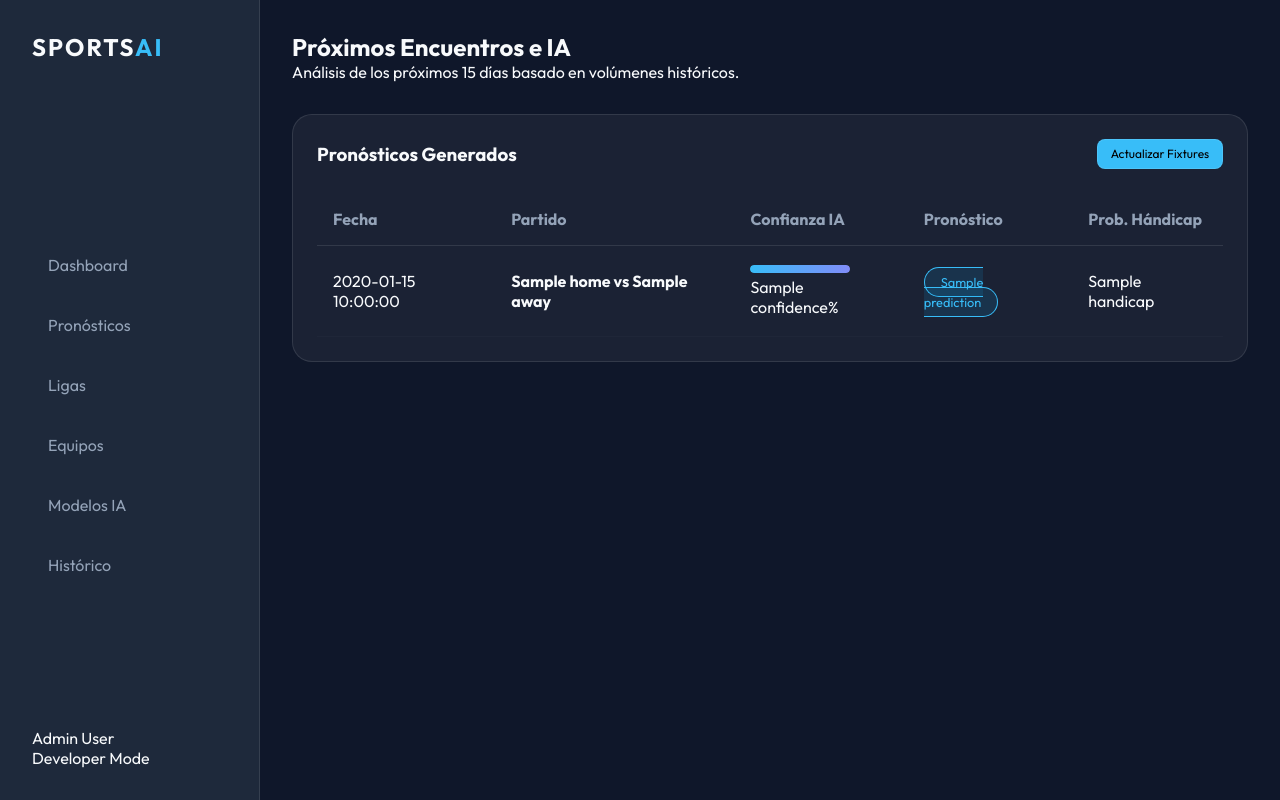
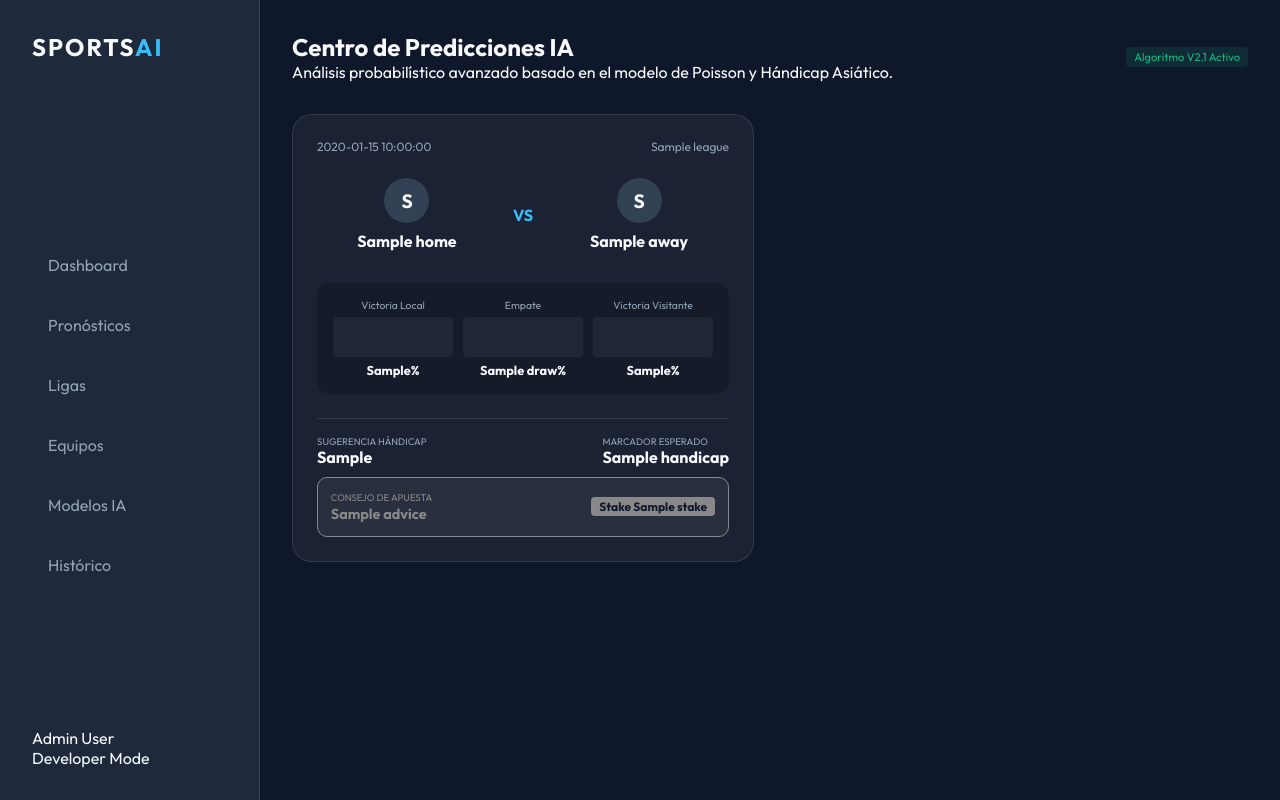
Before and after one commit to LeonVillada/sports_IA, a FastAPI app: template web/templates/pronosticos.html in a window 1280 px wide. Run offline with FastAPI, Linux system fonts and the light colour scheme; the template is opened without the code that fills it: most values are stand-ins (such as "Sample title", 1, 10 or a date in 2020).

Commit message:
ya comenzo a dar los primeros pronosticos

```diff
--- a/web/main.py
+++ b/web/main.py
@@ -13,7 +13,7 @@ sys.path.append(BASE_DIR)
 
 from scripts.db_manager import create_connection
 from scripts.poisson_model import calculate_team_strengths, predict_match
-from scripts.ingestion import download_and_import_massive
+from scripts.ingestion import sync_fixtures, download_and_import_massive
 
 app = FastAPI(title="Sports AI Service")
 
@@ -44,27 +44,38 @@ def get_db_stats():
     cursor = conn.cursor(dictionary=True)
     cursor.execute("USE sports_ai_db")
 
-    # Globales
-    cursor.execute("SELECT COUNT(*) as total FROM matches")
+    # Globales (Filtrados por las 5 grandes ligas)
+    cursor.execute("""
+        SELECT COUNT(*) as total
+        FROM matches m
+        JOIN leagues l ON m.league_id = l.id
+        WHERE l.name IN ('Premier League', 'La Liga', 'Bundesliga', 'Ligue 1', 'Serie A')
+    """)
     total_matches = cursor.fetchone()['total']
     cursor.execute("SELECT COUNT(*) as total FROM teams")
     total_teams = cursor.fetchone()['total']
 
-    # Desglose por liga
+    # Desglose por liga (Filtrado por las 5 grandes)
     cursor.execute("""
         SELECT l.name, COUNT(m.id) as match_count,
                ROUND(AVG(m.home_goals + m.away_goals), 2) as avg_goals
         FROM leagues l
         LEFT JOIN matches m ON l.id = m.league_id
+        WHERE l.name IN ('Premier League', 'La Liga', 'Bundesliga', 'Ligue 1', 'Serie A')
         GROUP BY l.id
+        ORDER BY match_count DESC
     """)
     leagues_data = cursor.fetchall()
+
+    # Calcular el máximo de partidos para las barras de progreso
+    max_matches = max([l['match_count'] for l in leagues_data]) if leagues_data else 100
 
     conn.close()
     return {
         "matches": total_matches,
         "teams": total_teams,
-        "leagues": leagues_data
+        "leagues": leagues_data,
+        "max_matches": max_matches
     }
 
 # --- RUTAS PRINCIPALES ---
@@ -73,8 +84,9 @@ async def index(request: Request):
     conn = create_connection()
     cursor = conn.cursor(dictionary=True)
     cursor.execute("USE sports_ai_db")
+    # Modificar la consulta para evitar duplicados y filtrar por las 5 grandes ligas
     query = """
-        SELECT m.date, l.name as league, t1.name as home, t2.name as away,
+        SELECT DISTINCT m.date, l.name as league, t1.name as home, t2.name as away,
                m.home_goals, m.away_goals,
                m.ht_home_goals, m.ht_away_goals,
                m.home_shots, m.away_shots,
@@ -90,6 +102,7 @@ async def index(request: Request):
         JOIN teams t1 ON m.home_team_id = t1.id
         JOIN teams t2 ON m.away_team_id = t2.id
         LEFT JOIN odds o ON m.id = o.match_id
+        WHERE l.name IN ('Premier League', 'La Liga', 'Bundesliga', 'Ligue 1', 'Serie A')
         ORDER BY m.date DESC LIMIT 20
     """
     cursor.execute(query)
@@ -100,29 +113,57 @@ async def index(request: Request):
 
 @app.get("/pronosticos")
 async def pronosticos(request: Request):
+    # Sincronización rápida de fixtures al entrar (opcional, para real-time)
+    thread = threading.Thread(target=sync_fixtures)
+    thread.start()
+
     conn = create_connection()
     cursor = conn.cursor(dictionary=True)
     cursor.execute("USE sports_ai_db")
-    cursor.execute("""
-        SELECT m.id, m.date, t1.name as home, t2.name as away, m.home_team_id, m.away_team_id
-        FROM matches m
-        JOIN teams t1 ON m.home_team_id = t1.id
-        JOIN teams t2 ON m.away_team_id = t2.id
-        WHERE m.home_goals IS NULL LIMIT 10
-    """)
-    future_matches = cursor.fetchall()
+
     strengths = calculate_team_strengths()
     predictions = []
+
     if strengths:
+        # Traer partidos próximos (scheduled) de las 5 ligas
+        cursor.execute("""
+            SELECT m.id, m.date, t1.name as home, t2.name as away, m.home_team_id, m.away_team_id, l.name as league
+            FROM matches m
+            JOIN teams t1 ON m.home_team_id = t1.id
+            JOIN teams t2 ON m.away_team_id = t2.id
+            JOIN leagues l ON m.league_id = l.id
+            WHERE m.status = 'scheduled'
+            ORDER BY m.date ASC LIMIT 20
+        """)
+        future_matches = cursor.fetchall()
+
         for m in future_matches:
-            p = predict_match(m['home_team_id'], m['away_team_id'], strengths)
-            if p:
-                predictions.append({
-                    "date": m['date'].strftime('%d/%m/%Y'), "home": m['home'], "away": m['away'],
-                    "confidence": max(p['home_win'], p['away_win'], p['draw']),
-                    "prediction": "Local" if p['home_win'] > p['away_win'] else "Visitante",
-                    "handicap": p['expected_score']
-                })
+            try:
+                p = predict_match(m['home_team_id'], m['away_team_id'], strengths)
+                if p:
+                    date_obj = m['date']
+                    if isinstance(date_obj, str):
+                        date_str = date_obj
+                    elif date_obj:
+                        date_str = date_obj.strftime('%d/%m/%Y %H:%M')
+                    else:
+                        date_str = "Fecha por definir"
+
+                    predictions.append({
+                        "date": date_str,
+                        "league": m['league'],
+                        "home": m['home'], "away": m['away'],
+                        "home_win": p['home_win'], "draw": p['draw'], "away_win": p['away_win'],
+                        "confidence": max(p['home_win'], p['away_win'], p['draw']),
+                        "prediction": "Local" if p['home_win'] > p['away_win'] else "Visitante",
+                        "handicap": p['expected_score'],
+                        "ah_suggestion": p['ah_suggestion'],
+                        "advice": p['advice']
+                    })
+            except Exception as e:
+                print(f"Error procesando partido {m.get('id')}: {e}")
+                continue
+
     conn.close()
     return templates.TemplateResponse(request=request, name="pronosticos.html", context={"matches": predictions})
 
--- a/web/templates/pronosticos.html
+++ b/web/templates/pronosticos.html
@@ -4,51 +4,217 @@
 
 {% block content %}
 <header>
-    <h2>Próximos Encuentros e IA</h2>
-    <p>Análisis de los próximos 15 días basado en volúmenes históricos.</p>
+    <div style="display: flex; justify-content: space-between; align-items: center;">
+        <div>
+            <h2>Centro de Predicciones IA</h2>
+            <p>Análisis probabilístico avanzado basado en el modelo de Poisson y Hándicap Asiático.</p>
+        </div>
+        <div class="badge-status">Algoritmo V2.1 Activo</div>
+    </div>
 </header>
 
-<section class="matches-section">
-    <div class="section-header">
-        <h3>Pronósticos Generados</h3>
-        <button class="btn-sm" style="background: var(--accent-color); color: black;">Actualizar Fixtures</button>
+<div class="grid-predictions">
+    {% if not matches %}
+    <div class="stat-card" style="grid-column: 1 / -1; text-align: center; padding: 4rem;">
+        <h3 style="color: #94a3b8;">Esperando Próximos Encuentros...</h3>
+        <p>Sincroniza los fixtures para generar nuevas predicciones.</p>
     </div>
-    <div class="table-container">
-        <table>
-            <thead>
-                <tr>
-                    <th>Fecha</th>
-                    <th>Partido</th>
-                    <th>Confianza IA</th>
-                    <th>Pronóstico</th>
-                    <th>Prob. Hándicap</th>
-                </tr>
-            </thead>
-            <tbody>
-                {% if not matches %}
-                <tr>
-                    <td colspan="5" style="text-align: center; padding: 3rem; color: #94a3b8;">
-                        No hay partidos próximos cargados. <br>
-                        <small>Sincroniza datos para ver las predicciones.</small>
-                    </td>
-                </tr>
-                {% endif %}
-                {% for match in matches %}
-                <tr>
-                    <td>{{ match.date }}</td>
-                    <td><strong>{{ match.home }} vs {{ match.away }}</strong></td>
-                    <td>
-                        <div class="progress-bar">
-                            <div class="progress" style="width: {{ match.confidence }}%"></div>
-                        </div>
-                        {{ match.confidence }}%
-                    </td>
-                    <td><span class="badge">{{ match.prediction }}</span></td>
-                    <td>{{ match.handicap }}</td>
-                </tr>
-                {% endfor %}
-            </tbody>
-        </table>
+    {% endif %}
+
+    {% for match in matches %}
+    <div class="prediction-card">
+        <div class="card-top">
+            <span class="match-date">{{ match.date }}</span>
+            <span class="match-league">{{ match.league }}</span>
+        </div>
+
+        <div class="teams-vs">
+            <div class="team">
+                <div class="team-avatar">{{ match.home[:1] }}</div>
+                <h4>{{ match.home }}</h4>
+            </div>
+            <div class="vs">VS</div>
+            <div class="team">
+                <div class="team-avatar">{{ match.away[:1] }}</div>
+                <h4>{{ match.away }}</h4>
+            </div>
+        </div>
+
+        <div class="analysis-grid">
+            <div class="prob-box">
+                <label>Victoria Local</label>
+                <div class="mini-chart">
+                    <div class="bar" style="height: {{ match.home_win }}%; width: 100%;"></div>
+                </div>
+                <span>{{ match.home_win }}%</span>
+            </div>
+            <div class="prob-box">
+                <label>Empate</label>
+                <div class="mini-chart">
+                    <div class="bar" style="height: {{ match.draw }}%; background: #94a3b8; width: 100%;"></div>
+                </div>
+                <span>{{ match.draw }}%</span>
+            </div>
+            <div class="prob-box">
+                <label>Victoria Visitante</label>
+                <div class="mini-chart">
+                    <div class="bar" style="height: {{ match.away_win }}%; background: #f87171; width: 100%;"></div>
+                </div>
+                <span>{{ match.away_win }}%</span>
+            </div>
+        </div>
+
+        <div class="ai-footer" style="flex-direction: column; align-items: stretch; gap: 10px;">
+            <div style="display: flex; justify-content: space-between; align-items: center;">
+                <div class="suggestion">
+                    <small>Sugerencia Hándicap</small>
+                    <strong>{{ match.ah_suggestion }}</strong>
+                </div>
+                <div class="score-exp">
+                    <small>Marcador Esperado</small>
+                    <strong>{{ match.handicap }}</strong>
+                </div>
+            </div>
+
+            {% if match.advice %}
+            <div class="betting-advice" style="background: {{ match.advice.color }}20; border: 1px solid {{ match.advice.color }}; padding: 0.8rem; border-radius: 10px; display: flex; justify-content: space-between; align-items: center;">
+                <div>
+                    <small style="color: {{ match.advice.color }}; display: block; font-size: 0.6rem; text-transform: uppercase;">Consejo de Apuesta</small>
+                    <strong style="color: {{ match.advice.color }}; font-size: 0.9rem;">{{ match.advice.label }}</strong>
+                </div>
+                <div class="stake-label" style="background: {{ match.advice.color }}; color: #0f172a; padding: 2px 8px; border-radius: 4px; font-weight: bold; font-size: 0.75rem;">
+                    Stake {{ match.advice.stake }}
+                </div>
+            </div>
+            {% endif %}
+        </div>
     </div>
-</section>
+    {% endfor %}
+</div>
+
+<style>
+.grid-predictions {
+    display: grid;
+    grid-template-columns: repeat(auto-fill, minmax(350px, 1fr));
+    gap: 2rem;
+    margin-top: 1rem;
+}
+
+.prediction-card {
+    background: var(--glass);
+    border: 1px solid var(--border);
+    border-radius: 20px;
+    padding: 1.5rem;
+    transition: 0.3s;
+}
+
+.prediction-card:hover {
+    border-color: var(--accent-color);
+    transform: translateY(-5px);
+}
+
+.card-top {
+    display: flex;
+    justify-content: space-between;
+    font-size: 0.75rem;
+    color: #94a3b8;
+    margin-bottom: 1.5rem;
+}
+
+.teams-vs {
+    display: flex;
+    justify-content: space-around;
+    align-items: center;
+    margin-bottom: 2rem;
+}
+
+.team {
+    text-align: center;
+    flex: 1;
+}
+
+.team-avatar {
+    width: 45px;
+    height: 45px;
+    background: #334155;
+    border-radius: 50%;
+    margin: 0 auto 0.5rem;
+    display: flex;
+    align-items: center;
+    justify-content: center;
+    font-weight: bold;
+    font-size: 1.2rem;
+}
+
+.vs {
+    font-weight: 900;
+    color: var(--accent-color);
+    padding: 0 1rem;
+}
+
+.analysis-grid {
+    display: grid;
+    grid-template-columns: repeat(3, 1fr);
+    gap: 10px;
+    background: rgba(0,0,0,0.2);
+    padding: 1rem;
+    border-radius: 12px;
+    margin-bottom: 1.5rem;
+}
+
+.prob-box {
+    text-align: center;
+}
+
+.prob-box label {
+    display: block;
+    font-size: 0.65rem;
+    color: #94a3b8;
+    margin-bottom: 5px;
+}
+
+.prob-box .mini-chart {
+    height: 40px;
+    background: rgba(255,255,255,0.05);
+    border-radius: 4px;
+    overflow: hidden;
+    display: flex;
+    align-items: flex-end;
+}
+
+.prob-box span {
+    font-size: 0.8rem;
+    font-weight: bold;
+    display: block;
+    margin-top: 5px;
+}
+
+.ai-footer {
+    display: flex;
+    justify-content: space-between;
+    align-items: center;
+    border-top: 1px solid var(--border);
+    padding-top: 1rem;
+}
+
+.suggestion, .score-exp {
+    display: flex;
+    flex-direction: column;
+}
+
+.suggestion small, .score-exp small {
+    font-size: 0.6rem;
+    color: #94a3b8;
+    text-transform: uppercase;
+}
+
+.confidence-badge {
+    background: #10b98120;
+    color: #10b981;
+    padding: 0.4rem 0.8rem;
+    border-radius: 8px;
+    font-size: 0.75rem;
+    font-weight: bold;
+}
+</style>
 {% endblock %}
```
Also changed, not shown: PROJECT_MASTER.md (+5 -3 lines), scratch/cleanup_db.py (added, +69 -0 lines), scratch/enrich_stats.py (added, +111 -0 lines), scripts/ingestion.py (+92 -7 lines), scripts/poisson_model.py (+47 -28 lines), web/templates/ligas.html (+6 -5 lines).
